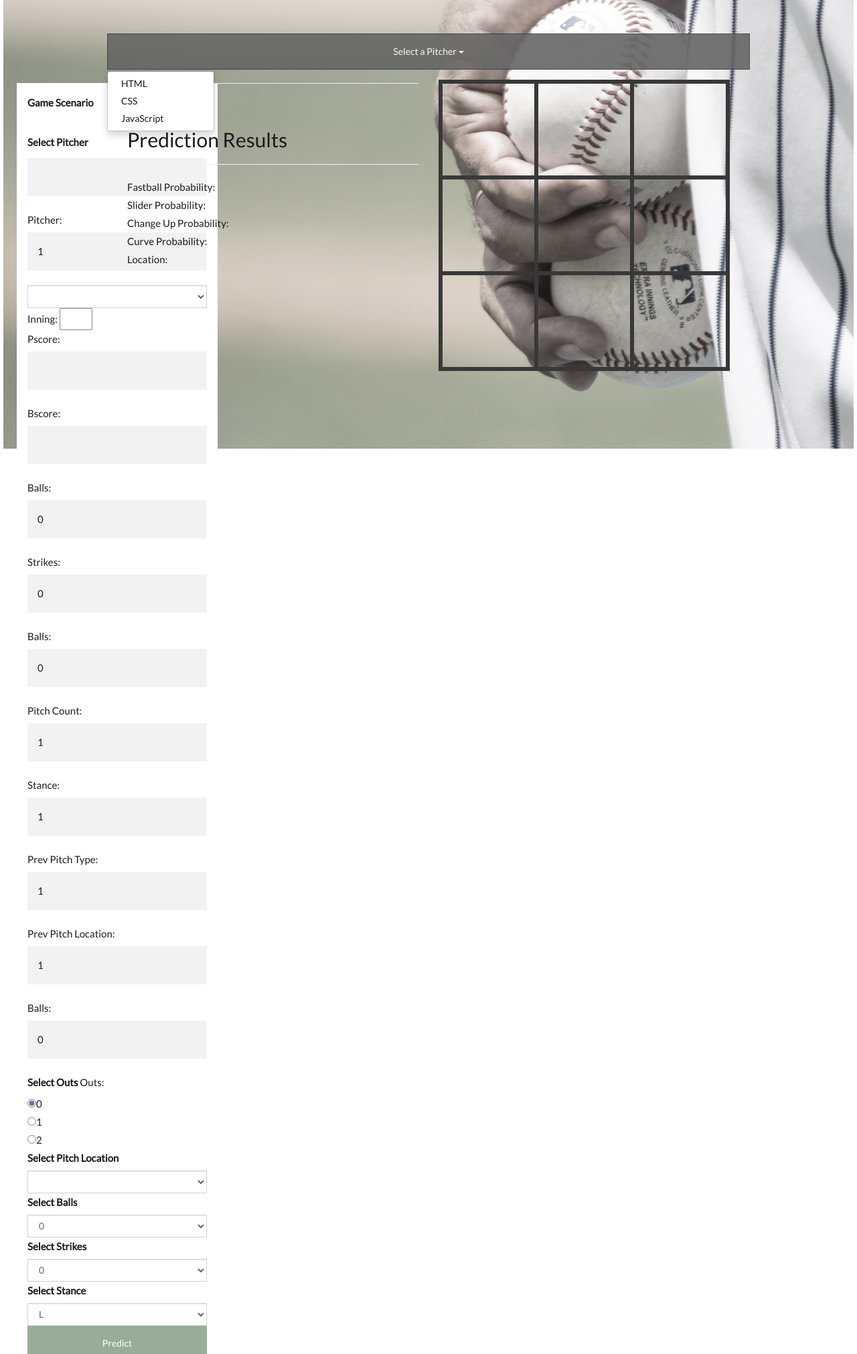
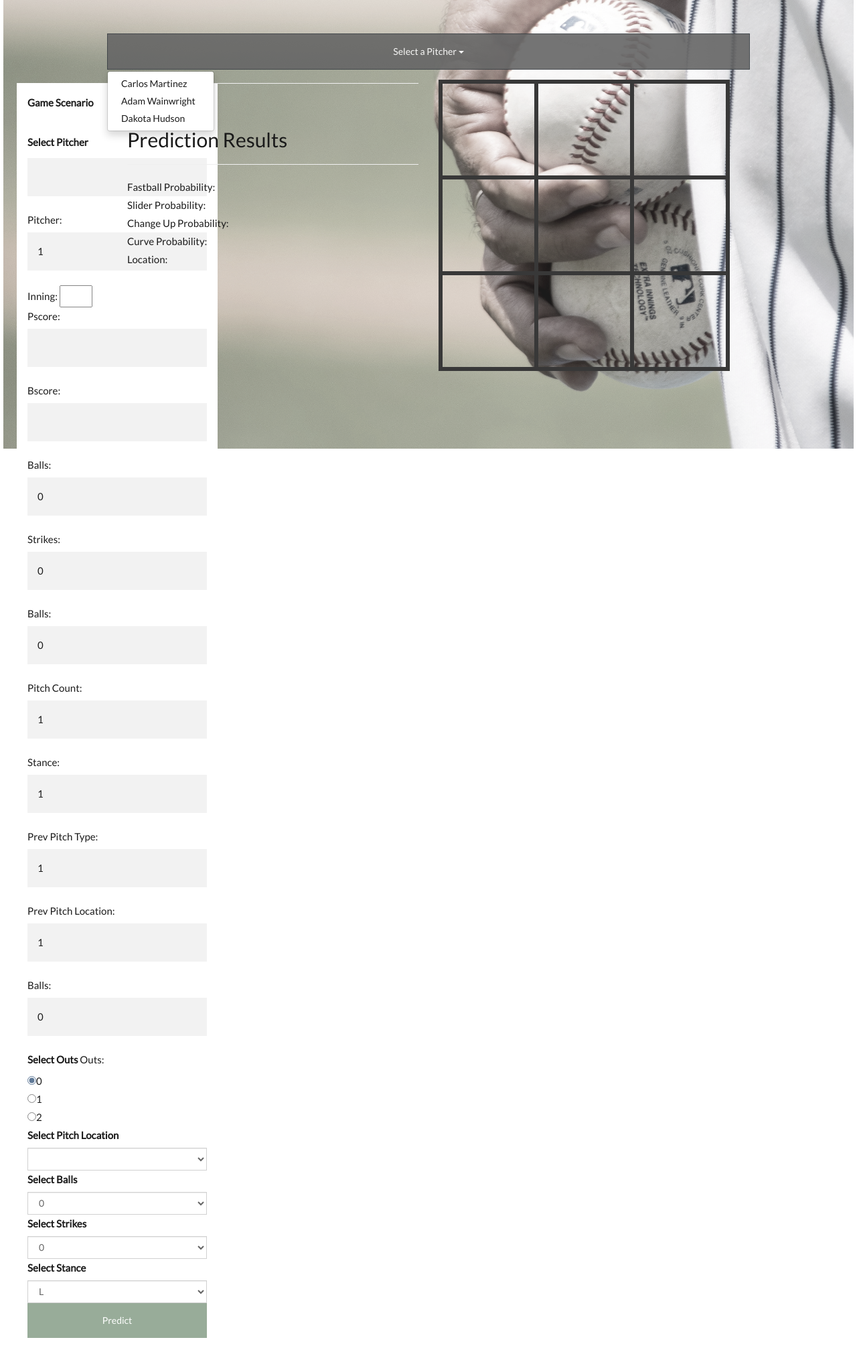
Before and after one commit to parkplace10/MLB_pitcher_analysis, a Flask app: page / in a window 1280 px wide, after a click on "Select a Pitcher". Shown: the part 50-2072 px from the top of the page at 67% size. After the commit the page ends 2048 px from the top, so only its background shows below. Run offline with Flask 2, Linux system fonts and the light colour scheme; lists and menus that the app fills with data are empty; some libraries are stand-ins or nearby versions.

Commit message:
Update index-2.html

```diff
--- a/templates/index-2.html
+++ b/templates/index-2.html
@@ -899,11 +899,11 @@
 
                       <ul class="dropdown-menu">
 
-                        <li><a href="#">HTML</a></li>
+                        <li><a href="#">Carlos Martinez</a></li>
 
-                        <li><a href="#">CSS</a></li>
+                        <li><a href="#">Adam Wainwright</a></li>
 
-                        <li><a href="#">JavaScript</a></li>
+                        <li><a href="#">Dakota Hudson</a></li>
 
               </div>
 
@@ -924,7 +924,7 @@
                                 <label for="exampleFormControlSelect1">Select Pitcher</label>
                                 <input type="text" name="pitcher" <form method="POST">
                                 Pitcher: <input type="text" name="pitcher" value="{{ input_data['pitcher'] }}"><br>
-                                <select class="form-control" id="exampleFormControlSelect1">
+
 
                                 </select>
 
```
